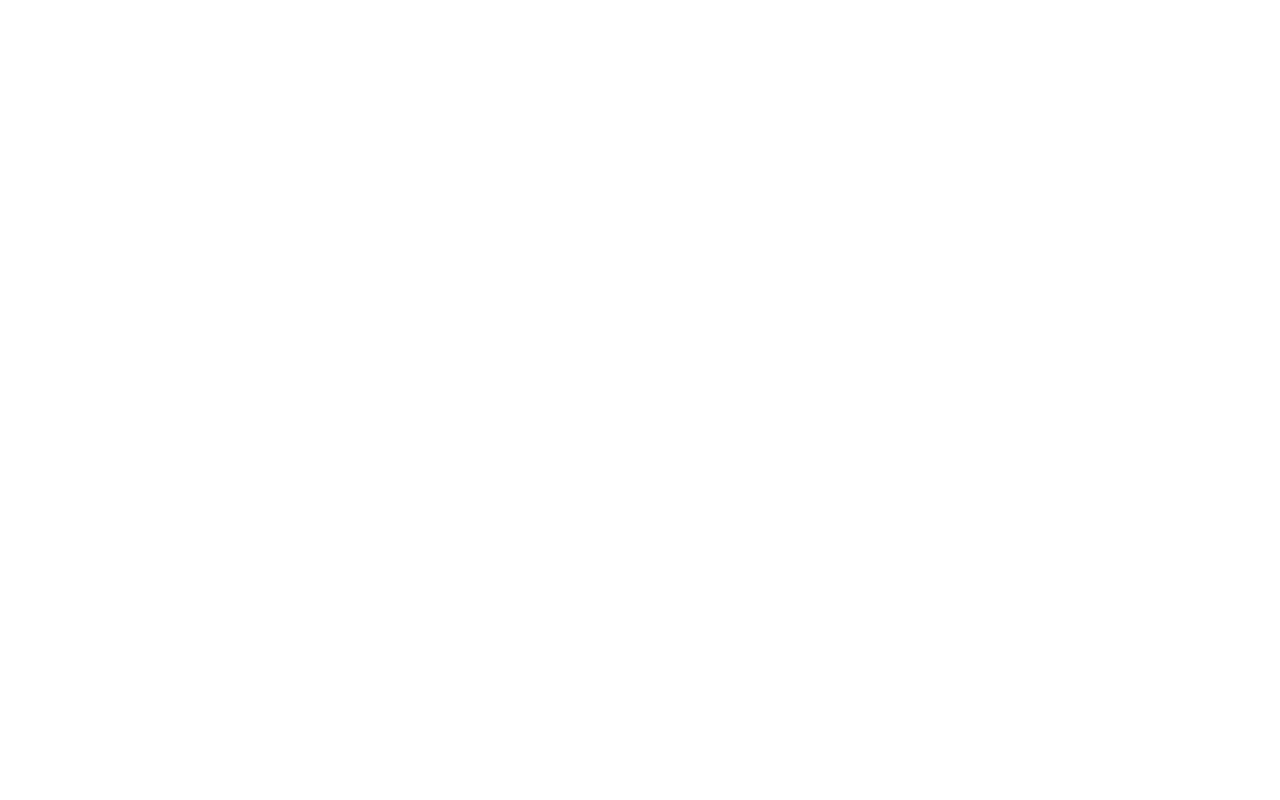
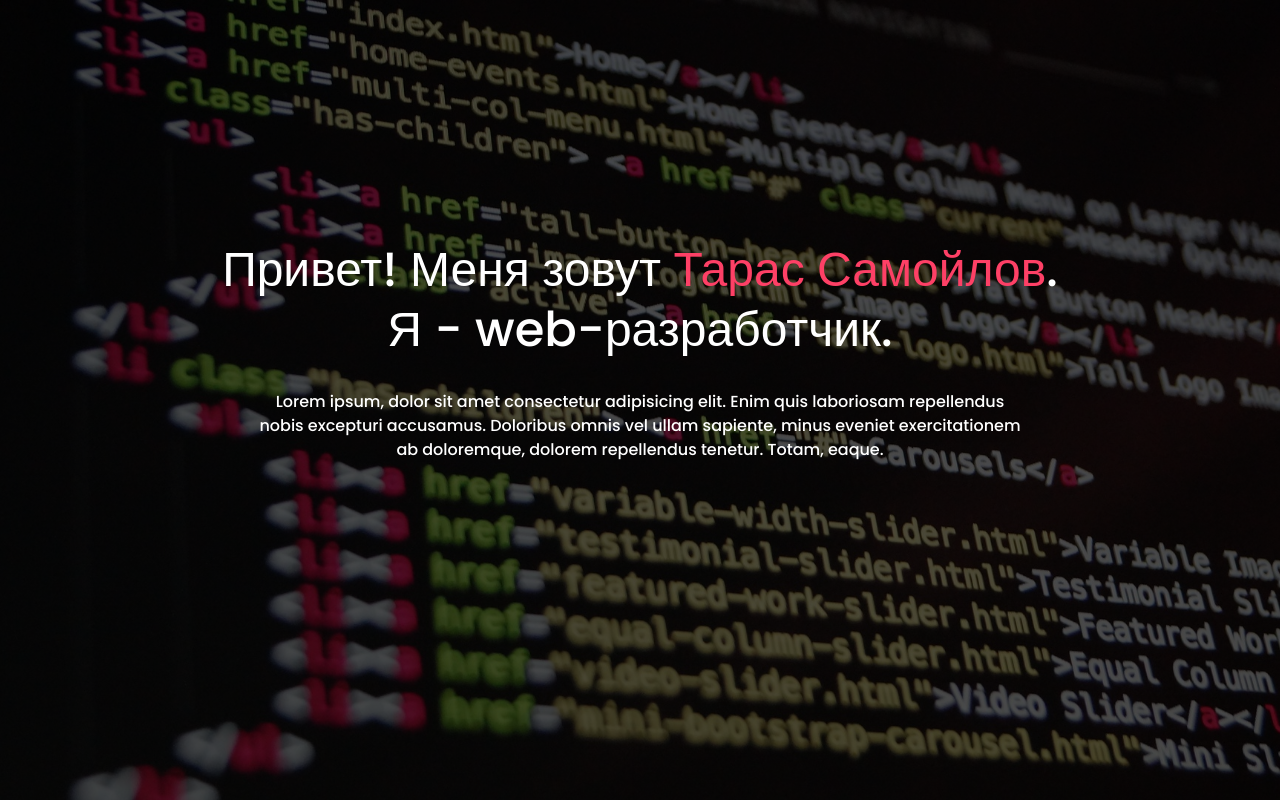
Before and after one commit to stv74/myportfolio, a website: page src/index.html in a window 1280 px wide. Drawn offline with Linux system fonts and the light colour scheme.

Commit message:
Work on the first screen

```diff
--- a/src/index.html
+++ b/src/index.html
@@ -59,6 +59,23 @@
 		<link rel="stylesheet" href="css/style.min.css" />
 	</head>
 	<body>
+		<!-- promo -->
+		<section class="promo">
+			<div class="container">
+				<h1 class="visually-hidden">Создание сайтов под ключ</h1>
+				<div class="promo__title">
+					Привет! Меня зовут <span>Тарас Самойлов</span>. <br />
+					Я - web-разработчик.
+				</div>
+				<div class="promo__subtitle">
+					Lorem ipsum, dolor sit amet consectetur adipisicing elit. Enim quis laboriosam
+					repellendus nobis excepturi accusamus. Doloribus omnis vel ullam sapiente, minus
+					eveniet exercitationem ab doloremque, dolorem repellendus tenetur. Totam, eaque.
+				</div>
+			</div>
+		</section>
+		<!-- / promo -->
+
 		<script src="js/script.min.js"></script>
 	</body>
 </html>
--- a/src/sass/abstracts/_variables.scss
+++ b/src/sass/abstracts/_variables.scss
@@ -0,0 +1,2 @@
+$max-width: 1140px;
+$main-color: #fe4066;
--- a/src/sass/base/_helpers.scss
+++ b/src/sass/base/_helpers.scss
@@ -1,17 +1,11 @@
-/**
- * Main content containers
- * 1. Make the container full-width with a maximum width
- * 2. Center it in the viewport
- * 3. Leave some space on the edges, especially valuable on small screens
- */
-// .container {
-// 	max-width: $max-width; /* 1 */
-// 	margin-left: auto; /* 2 */
-// 	margin-right: auto; /* 2 */
-// 	padding-left: 20px; /* 3 */
-// 	padding-right: 20px; /* 3 */
-// 	width: 100%; /* 1 */
-// }
+.container {
+	max-width: $max-width;
+	margin-left: auto;
+	margin-right: auto;
+	padding-left: 20px;
+	padding-right: 20px;
+	width: 100%;
+}
 
 /**
  * Hide text while making it readable for screen readers
@@ -25,11 +19,6 @@
 // 	white-space: nowrap;
 // }
 
-/**
- * Hide element while making it readable for screen readers
- * Shamelessly borrowed from HTML5Boilerplate:
- * https://github.com/h5bp/html5-boilerplate/blob/master/src/css/main.css#L119-L133
- */
 .visually-hidden {
 	border: 0;
 	clip: rect(0 0 0 0);
--- a/src/sass/layout/_footer.scss
+++ /dev/null
@@ -1,3 +0,0 @@
-// -----------------------------------------------------------------------------
-// This file contains all styles related to the footer of the site/application.
-// -----------------------------------------------------------------------------
--- a/src/sass/layout/_header.scss
+++ /dev/null
@@ -1,3 +0,0 @@
-// -----------------------------------------------------------------------------
-// This file contains all styles related to the header of the site/application.
-// -----------------------------------------------------------------------------
--- /dev/null
+++ b/src/sass/layout/_promo.scss
@@ -0,0 +1,24 @@
+.promo {
+	min-height: 100vh;
+	position: relative;
+	padding-top: 30vh;
+	background: linear-gradient(rgba(0, 0, 0, 0.7), rgba(0, 0, 0, 0.7)),
+		url('../images/header-bg.jpg') no-repeat 50% / cover;
+	&__title {
+		font-weight: 500;
+		font-size: 48px;
+		line-height: 60px;
+		color: #fff;
+		text-align: center;
+
+		span {
+			color: $main-color;
+		}
+	}
+	&__subtitle {
+		width: 70%;
+		margin: 30px auto 0;
+		text-align: center;
+		color: #fff;
+	}
+}
--- a/src/sass/main.scss
+++ b/src/sass/main.scss
@@ -14,8 +14,7 @@
 @import 'base/helpers';
 
 // 4. Layout-related sections
-@import 'layout/header';
-@import 'layout/footer';
+@import 'layout/promo';
 
 // 5. Components
 @import 'components/button';
```
Also changed, not shown: dist/index.html (added), src/css/style.min.css.
